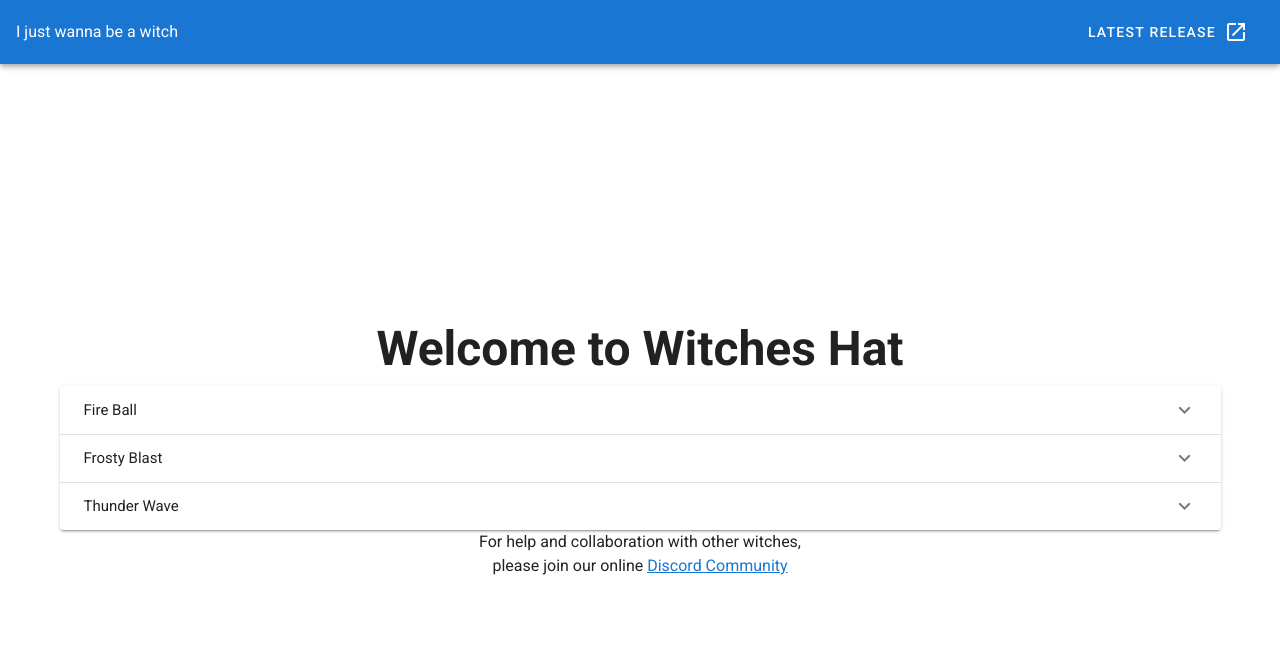
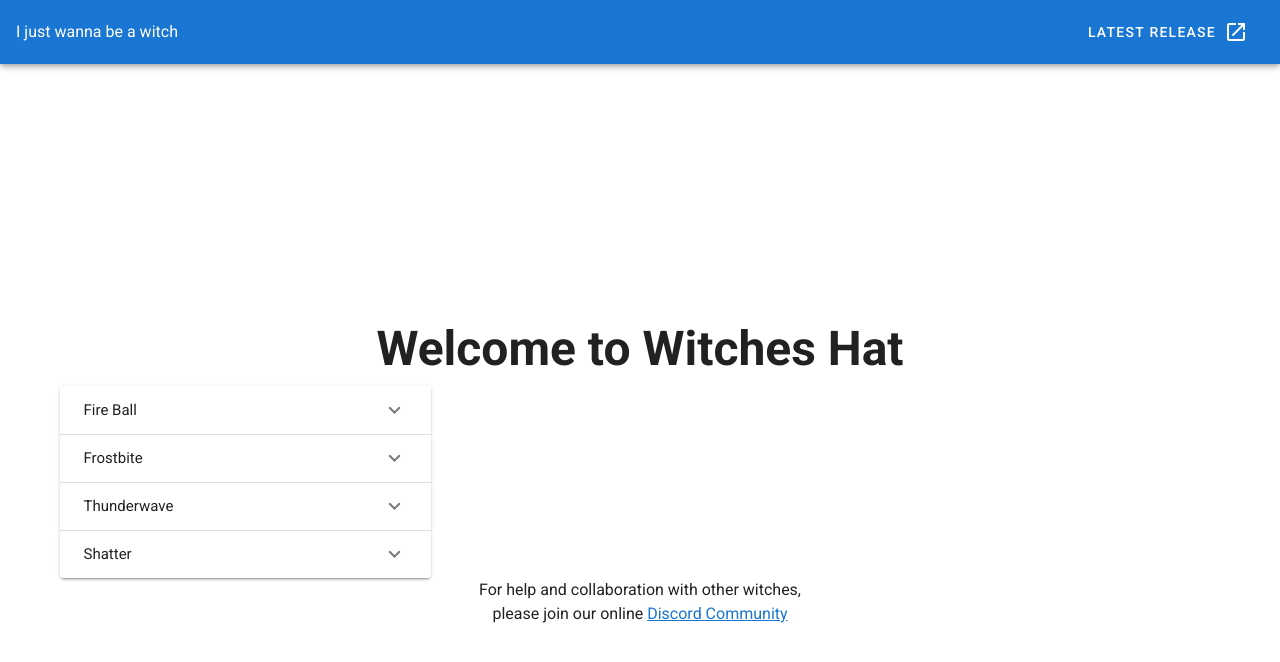
Before and after one commit to robinkemp/DnD5ECharacterSheet, a Vue app in the folder Code/Web/: page / in a window 1280 px wide. Shown: the top 662 px of the page. Built offline with nearby package versions, Linux system fonts and the light colour scheme.

Commit message:
Even fancier spells

```diff
--- a/Code/Web/src/components/HelloWitches.vue
+++ b/Code/Web/src/components/HelloWitches.vue
@@ -14,16 +14,26 @@
         <h1 class="display-2 font-weight-bold mb-3">
           Welcome to Witches Hat
         </h1>
+        <v-row>
+          <v-col>
             <v-expansion-panels>
               <v-expansion-panel v-for="spell in spells" v-bind:key="spell">
                 <v-expansion-panel-header>
                   {{ spell.name }}
                 </v-expansion-panel-header>
                 <v-expansion-panel-content>
+                  Save: {{ spell.savingThrow }} | Components: {{ spell.verbal ? "V" : "" }} {{ spell.somatic ? "S" : "" }} {{ spell.material ? "M*" : "" }}
+                  <v-divider />
                   {{ spell.description }}
+                  <v-divider v-if="spell.material"/>
+                  {{ spell.components }}
                 </v-expansion-panel-content>
               </v-expansion-panel>
             </v-expansion-panels>
+          </v-col>
+          <v-col />
+          <v-col />
+        </v-row>
         <p class="subheading font-weight-regular">
           For help and collaboration with other witches,
           <br />please join our online
@@ -43,9 +53,42 @@ export default Vue.extend({
 
   data: () => ({
     spells:[
-      {name:"Fire Ball", description:"The Best Spell"},
-      {name:"Frosty Blast", description:"The Second Best Spell"},
-      {name:"Thunder Wave", description:"Collateral Damage Anyone"}
+      {
+        name:"Fire Ball",
+        description:"A bright streak flashes from your pointing finger to a point you choose within range and then blossoms with a low roar into an explosion of flame. Each creature in a 20-foot-radius sphere centered on that point must make a Dexterity saving throw. A target takes 8d6 fire damage on a failed save, or half as much damage on a successful one. The fire spreads around corners. It ignites flammable objects in the area that aren't being worn or carried. At Higher Levels. When you cast this spell using a spell slot of 4th level or higher, the damage increases by 1d6 for each slot level above 3rd.",
+        savingThrow:"CON",
+        verbal:true,
+        somatic:true,
+        material:true,
+        components: "*a tiny ball of bat guano and sulfur"
+      },
+      {
+        name:"Frostbite",
+        description:"You cause numbing frost to form on one creature that you can see within range. The target must make a Constitution saving throw. On a failed save, the target takes 1d6 cold damage, and it has disadvantage on the next weapon attack roll it makes before the end of its next turn. The spell’s damage increases by 1d6 when you reach 5th level (2d6), 11th level (3d6), and 17th level (4d6).",
+        savingThrow:"CON",
+        verbal:true,
+        somatic:true,
+        material:false,
+        components:""
+      },
+      {
+        name:"Thunderwave",
+        description:"A wave of thunderous force sweeps out from you. Each creature in a 15-foot cube originating from you must make a Constitution saving throw. On a failed save, a creature takes 2d8 thunder damage and is pushed 10 feet away from you. On a successful save, the creature takes half as much damage and isn't pushed. In addition, unsecured objects that are completely within the area of effect are automatically pushed 10 feet away from you by the spell's effect, and the spell emits a thunderous boom audible out to 300 feet. At Higher Levels. When you cast this spell using a spell slot of 2nd level or higher, the damage increases by 1d8 for each slot level above 1st.",
+        savingThrow:"CON",
+        verbal:true,
+        somatic:true,
+        material:false,
+        components: ""
+      },
+      {
+        name:"Shatter",
+        description:"A sudden loud ringing noise, painfully intense, erupts from a point of your choice within range. Each creature in a 10-foot-radius sphere centered on that point must make a Constitution saving throw. A creature takes 3d8 thunder damage on a failed save, or half as much damage on a successful one. A creature made of inorganic material such as stone, crystal, or metal has disadvantage on this saving throw. A nonmagical object that isn’t being worn or carried also takes the damage if it’s in the spell’s area. At Higher Levels: When you cast this spell using a spell slot of or higher, the damage increases by 1d8 for each slot level above 2nd.",
+        savingThrow:"CON",
+        verbal:true,
+        somatic:true,
+        material:true,
+        components: "*a chip of mica"
+      }
     ],
     ecosystem: [
       {
```
Lines whose indentation alone changed are shown as unchanged.
